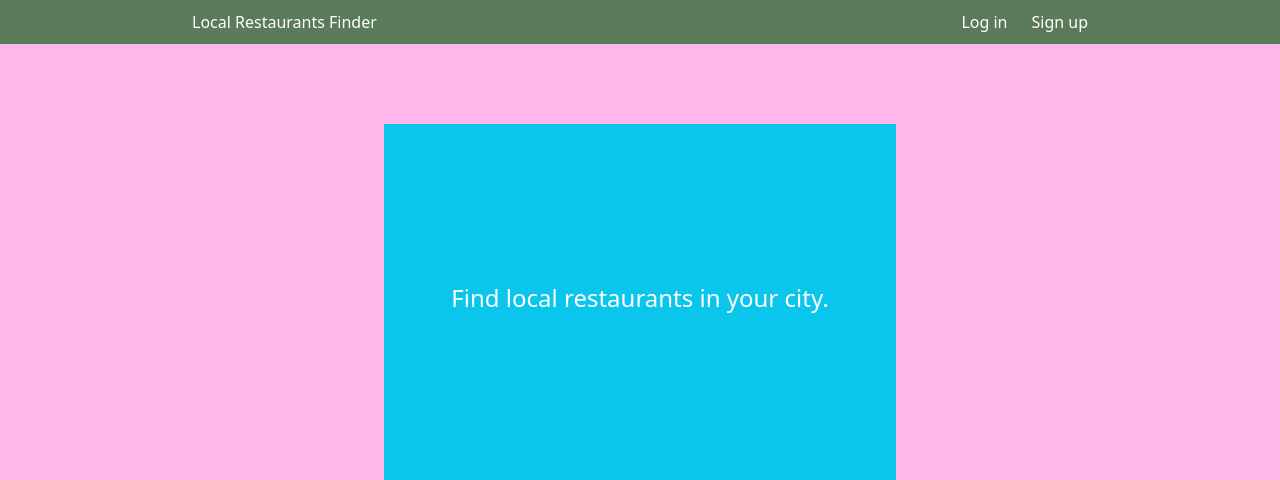
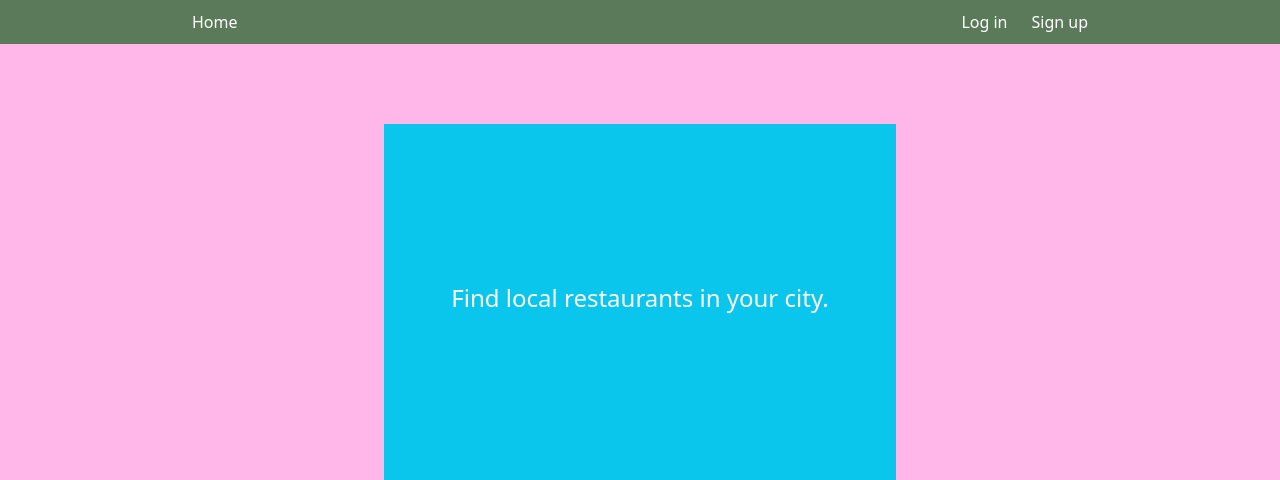
Before and after one commit to nniroula/Food_Service_Finder, a Flask app: page / in a window 1280 px wide. Shown: the top 480 px of the page. Run offline with Flask 2, Linux system fonts and the light colour scheme; some libraries are stand-ins or nearby versions.

Commit message:
add links to home page in navbar and also remove underline from the link text for home page in navbar

```diff
--- a/static/css/styles.css
+++ b/static/css/styles.css
@@ -15,6 +15,7 @@ nav{
 .find-restaurants{
     color: white;
     padding-left: 15vw;
+    text-decoration: none;
 }
 .nav-links{
     padding-right: 15vw;
--- a/templates/base.html
+++ b/templates/base.html
@@ -13,7 +13,7 @@
         <div class="navbar-items">
             <nav>
                 <div class="nav-links">
-                    <span class="find-restaurants">Local Restaurants Finder</span>
+                    <a class="find-restaurants" href="/">Home</a>
                     {% if 'current_user_id' in session %}
                         <a class="links" href="/logout">Log out</a>
                         <a class="links" href="/users/profile">
```
